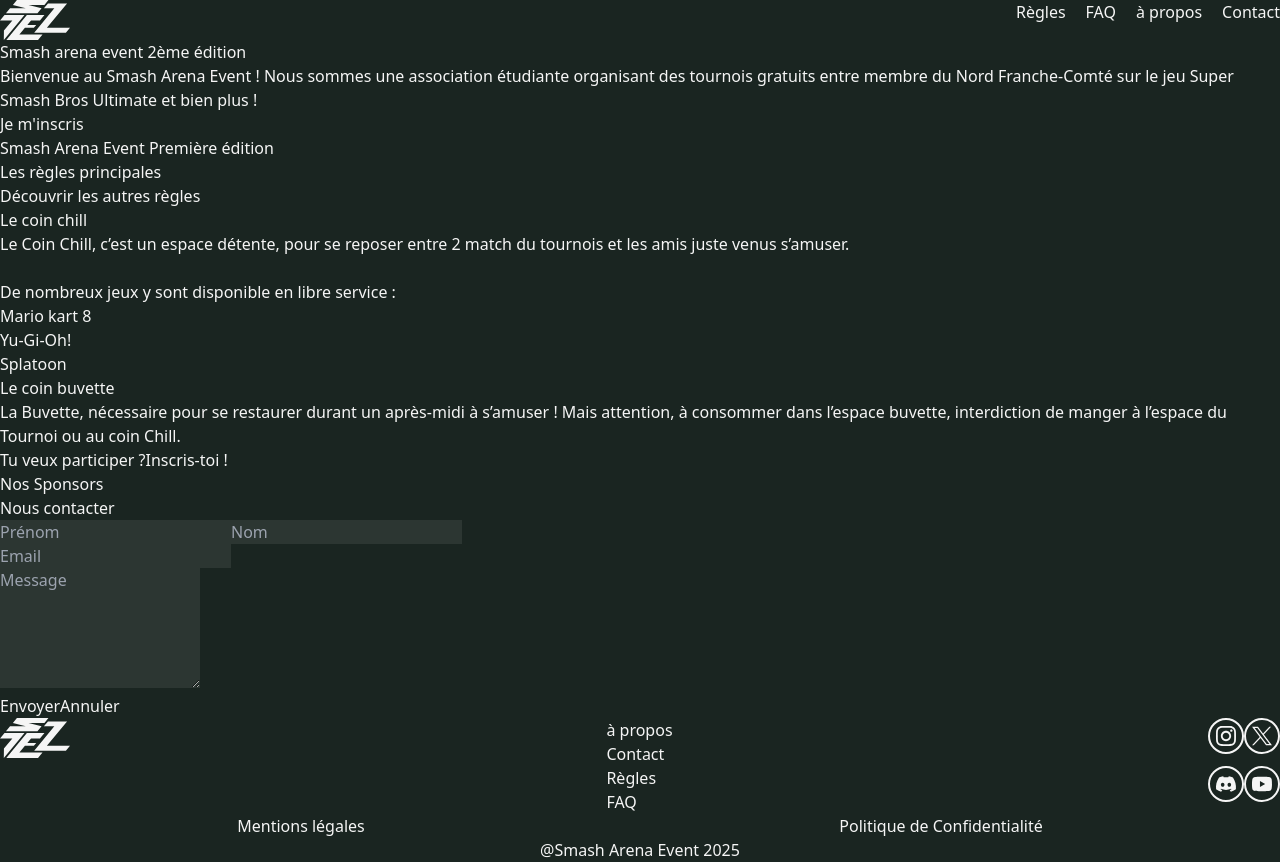
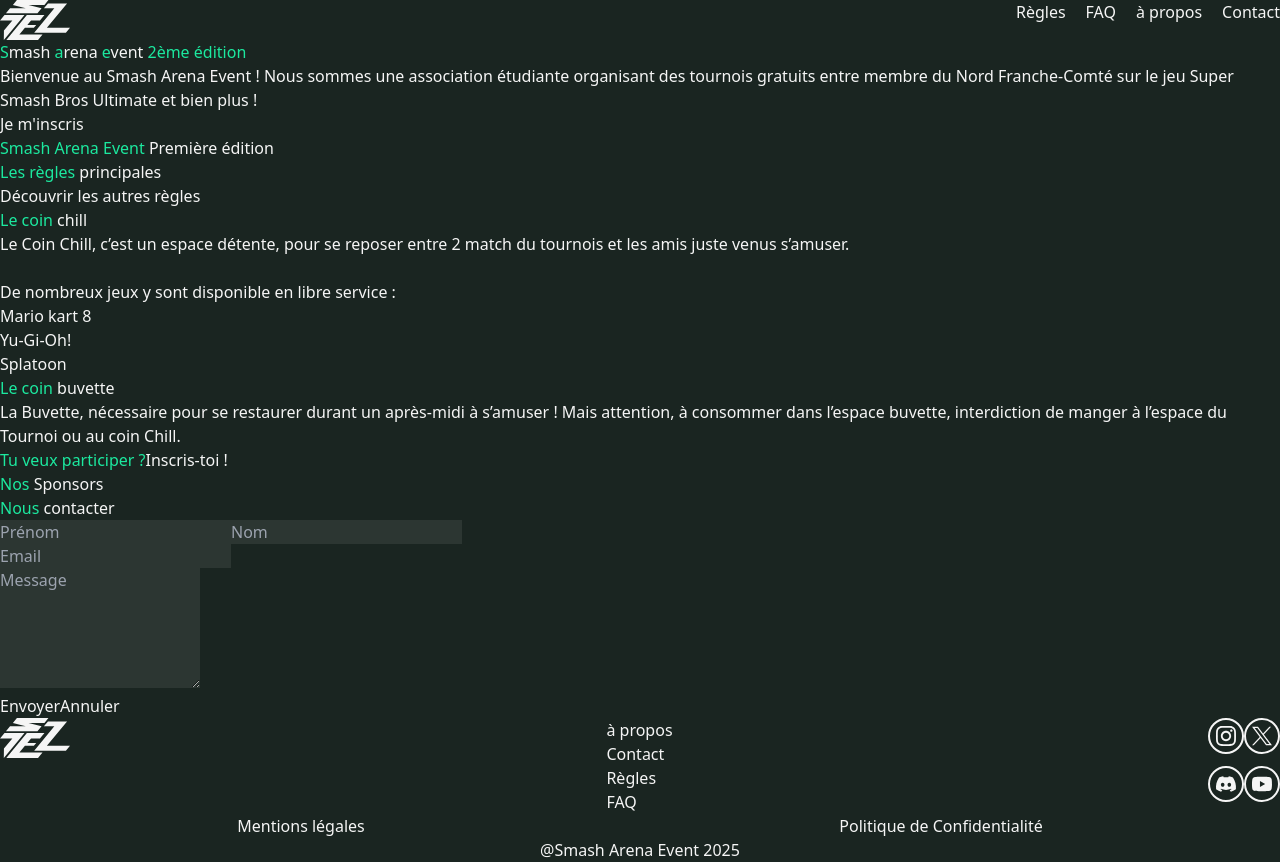
Before and after one commit to SmashArenaEvent/site_vitrine_SAE_2025, a Vue app: page / in a window 1280 px wide. Built offline with nearby package versions, Linux system fonts and the light colour scheme.

Commit message:
Coloration des text page index

```diff
--- a/src/pages/index.vue
+++ b/src/pages/index.vue
@@ -5,7 +5,7 @@
 </script>
 <template>
     <section>
-        <h1>Smash arena event <span>2ème édition</span></h1>
+        <h1><span class="text-Tonic">S</span>mash <span class="text-Tonic">a</span>rena <span class="text-Tonic">e</span>vent <span  class="text-Tonic">2ème édition</span></h1>
         <p>Bienvenue au Smash Arena Event ! Nous sommes une association étudiante organisant des <span>tournois gratuits</span> entre membre du Nord Franche-Comté sur le jeu <span>Super Smash Bros Ultimate</span> et bien plus !</p>
         <a href="#">
             <button>
@@ -16,13 +16,13 @@
     </section>
     <section>
         <h2>
-            <span>Smash Arena Event</span> Première édition
+            <span class="text-Tonic">Smash Arena Event</span> Première édition
         </h2>
         <!--Carousel-->
     </section>
     <section>
         <h2>
-            <span>Les règles</span> principales
+            <span class="text-Tonic">Les règles</span> principales
         </h2>
         <!--Cards-->
         <RouterLink to="/regles">
@@ -32,7 +32,7 @@
         </RouterLink>
     </section>
     <section>
-        <h2><span>Le coin</span> chill</h2>
+        <h2><span class="text-Tonic">Le coin</span> chill</h2>
         <!--Image-->
         <div>
             <p>Le Coin Chill, c’est un espace détente, pour se reposer entre 2 match du tournois et les amis juste venus s’amuser.<br/><br/>De nombreux jeux y sont disponible en libre service :</p>
@@ -53,24 +53,24 @@
         </div>
     </section>
     <section>
-        <h2><span>Le coin</span> buvette</h2>
+        <h2><span class="text-Tonic">Le coin</span> buvette</h2>
         <!--Image-->
         <div>
             <p>La Buvette, nécessaire pour se restaurer durant un après-midi à s’amuser ! Mais attention, à consommer dans l’espace buvette, interdiction de manger à l’espace du Tournoi ou au coin Chill.</p>
         </div>
     </section>
     <section>
-        <h2><span>Tu veux participer ?</span>Inscris-toi !</h2>
+        <h2><span  class="text-Tonic">Tu veux participer ?</span>Inscris-toi !</h2>
         <!--Section choix participation-->
     </section>
     <section>
-        <h2><span>Nos</span> Sponsors</h2>
+        <h2><span class="text-Tonic">Nos</span> Sponsors</h2>
         <div>
             <!--Ajout des sponsors-->
         </div>
     </section>
     <section>
-        <h2><span>Nous</span> contacter</h2>
+        <h2><span class="text-Tonic">Nous</span> contacter</h2>
         <Formulaire/>
     </section>
 </template>
```
